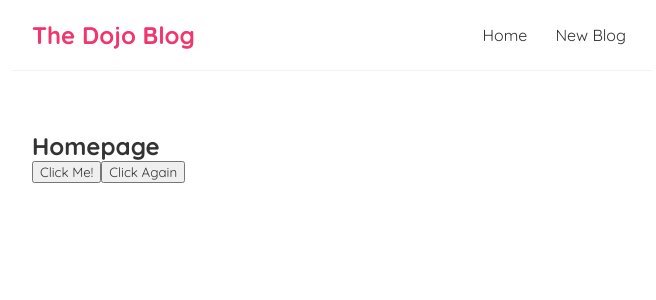
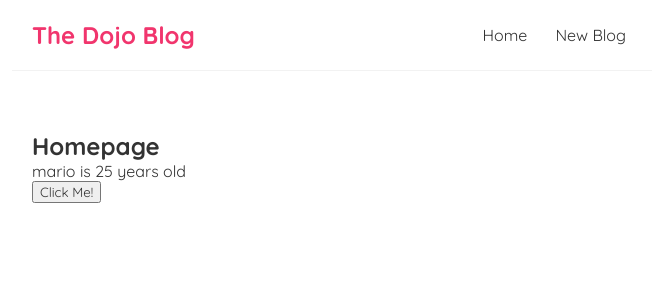
Before and after one commit to afiqhafizuddin/react-learn, a React (Create React App) app: page / in a window 1280 px wide. Shown: the top 300 px of the page, without its empty margins (308-964 px from the left). Built offline with nearby package versions, Linux system fonts and the light colour scheme.

Commit message:
learn useState

```diff
--- a/src/Home.js
+++ b/src/Home.js
@@ -1,16 +1,19 @@
+import { useState } from "react";
+
 const Home = () => {
+  const [name, setName] = useState("mario"); // reactive
+  const [age, setAge] = useState(25);
   const handleClick = () => {
-    console.log("hello, ninjas");
+    setName("luigi");
   };
 
-  const clickAgain = (name) => {
-    console.log(`hello ${name}`);
-  };
   return (
     <div className="home">
       <h2>Homepage</h2>
+      <p>
+        {name} is {age} years old
+      </p>
       <button onClick={handleClick}>Click Me!</button>
-      <button onClick={() => clickAgain("afiq")}>Click Again</button>
     </div>
   );
 };
```
